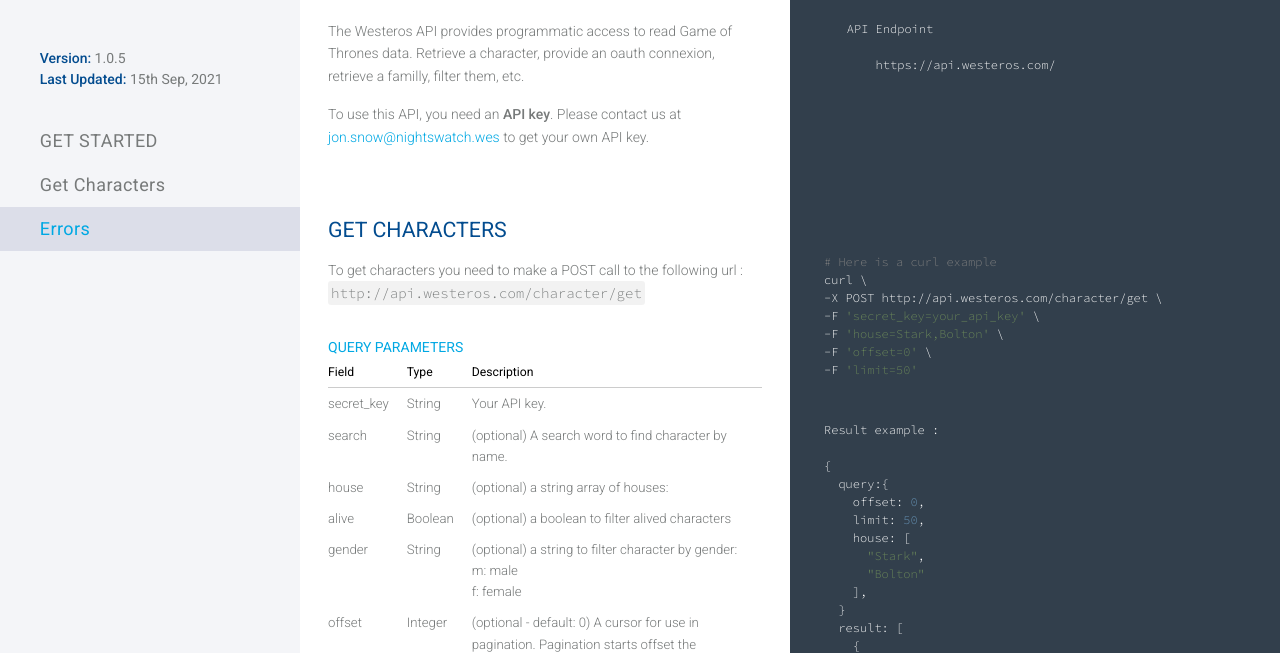
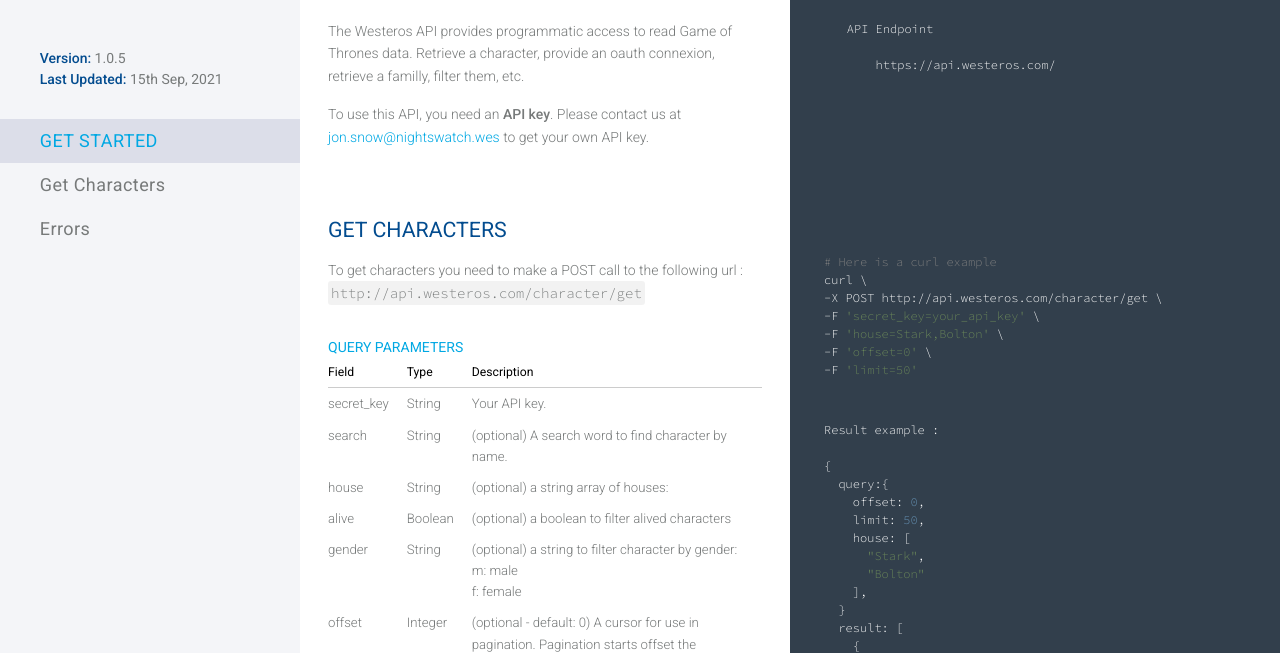
Before and after one commit to floriannicolas/API-Documentation-HTML-Template, a plain HTML site: page index.html in a window 1280 px wide. Both pictures are taken after a click on the item "GET STARTED". Shown: the part 86-739 px from the top of the page. Drawn offline with nearby package versions, Linux system fonts and the light colour scheme.

Commit message:
Fix style on hover:none

```diff
--- a/css/style.css
+++ b/css/style.css
@@ -169,6 +169,14 @@
 .content-menu ul li:hover a,
 .content-menu ul li.active a{
     color: #00a8e3;
+}
+@media (hover: none) {
+    .content-menu ul li:not(.active):hover {
+        background-color: inherit;
+    }
+    .content-menu ul li:not(.active):hover a {
+        color: #777A7A;
+    }
 }
 .content-menu ul li a{
     padding: 12px 13.25%;
--- a/js/script.js
+++ b/js/script.js
@@ -5,7 +5,12 @@
     div.onclick = function (e) {
         e.preventDefault();
         var target = this.dataset.target;
-        document.getElementById(target).scrollIntoView({behavior: 'smooth'});
+        document.getElementById(target).scrollIntoView({ behavior: 'smooth' });
+        var elems = document.querySelectorAll(".content-menu ul li");
+        [].forEach.call(elems, function (el) {
+            el.classList.remove("active");
+        });
+        this.classList.add("active");
         return false;
     };
 });
@@ -19,11 +24,11 @@
     document.querySelector('html').classList.remove('menu-opened');
 }
 
-function debounce(func){
+function debounce (func) {
     var timer;
-    return function(event){
-      if(timer) clearTimeout(timer);
-      timer = setTimeout(func,100,event);
+    return function (event) {
+        if (timer) clearTimeout(timer);
+        timer = setTimeout(func, 100, event);
     };
 }
 
@@ -57,7 +62,6 @@
             break;
         }
     }
-    //console.log('test', window.innerHeight + scroll, document.body.scrollHeight);
     if (window.innerHeight + scroll + 5 >= document.body.scrollHeight) { // end of scroll, last element
         var elems = document.querySelectorAll(".content-menu ul li");
         [].forEach.call(elems, function (el) {
@@ -74,7 +78,7 @@
 window.onload = () => {
     calculElements();
 };
-window.addEventListener("resize",debounce(function(e){
+window.addEventListener("resize", debounce(function (e) {
     e.preventDefault();
     calculElements();
 }));
```
